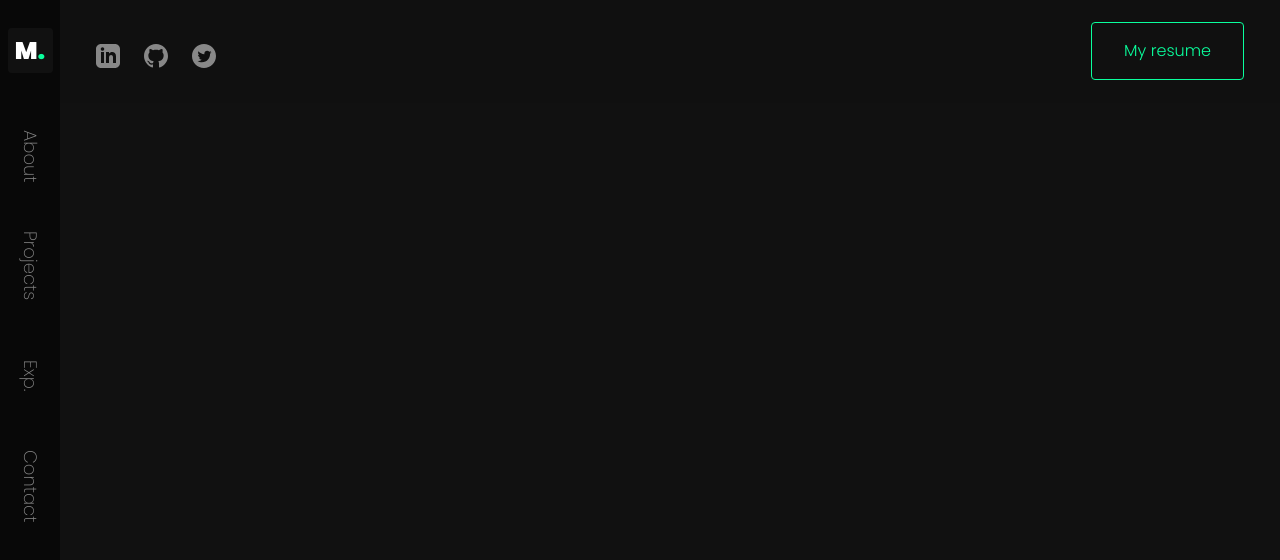
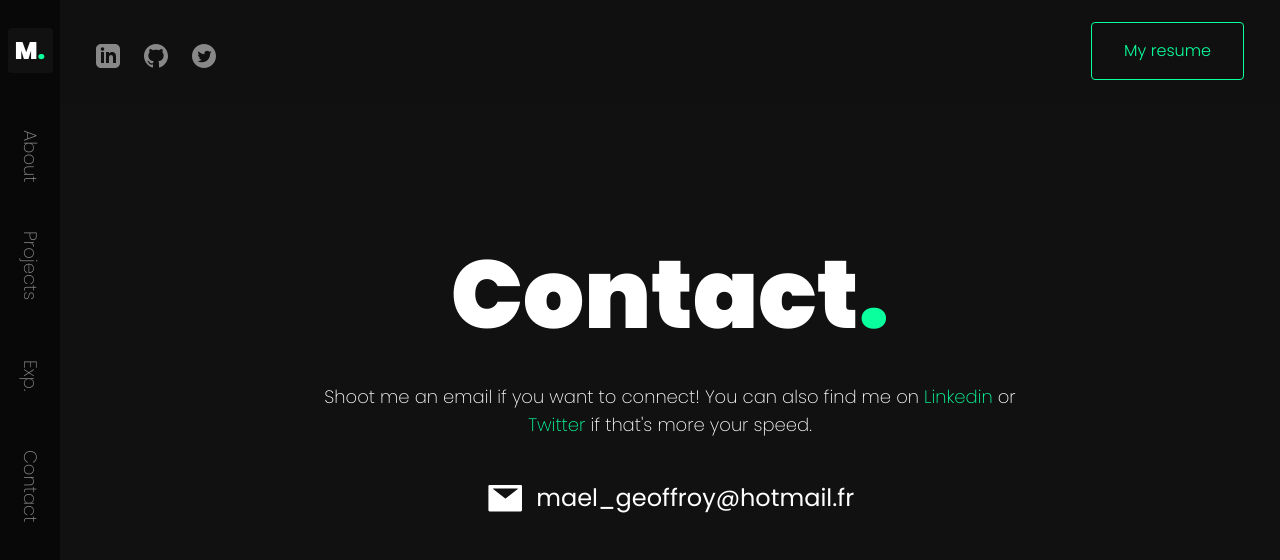
Before and after one commit to maelgff/website, a Next.js app: page / in a window 1280 px wide. Shown: the top 560 px of the page. Built offline with nearby package versions, Linux system fonts and the light colour scheme.

Commit message:
feat(website): contact

```diff
--- a/src/app/page.tsx
+++ b/src/app/page.tsx
@@ -1,4 +1,6 @@
 'use client'
+import { Contact } from '@/components/Contact'
+import { Footer } from '@/components/Footer'
 import { Header } from '@/components/Header'
 import { Navbar } from '@/components/Navbar'
 
@@ -10,6 +12,8 @@ export default function Home() {
 				<Header />
 				<section></section>
 				<section></section>
+				<Contact />
+				<Footer />
 			</main>
 		</>
 	)
--- /dev/null
+++ b/src/components/About.tsx
@@ -0,0 +1,10 @@
+export const About: React.FC = () => {
+	return (
+		<section id='about' className='relative z-10 m-auto p-36 overflow-hidden max-w-1150'>
+			<div></div>
+			<h3>
+				<div>About</div>
+			</h3>
+		</section>
+	)
+}
--- /dev/null
+++ b/src/components/Contact.tsx
@@ -0,0 +1,55 @@
+export const Contact: React.FC = () => {
+	return (
+		<section id='contact' className='relative z-10 m-auto p-36 overflow-hidden max-w-1150'>
+			<div className='max-w-700 m-auto rounded-2xl'>
+				<div>
+					<h4 className='font-black text-center leading-none text-8xl text-white'>
+						Contact<span className='text-brand'>.</span>
+					</h4>
+				</div>
+				<div>
+					<p className='text-center font-extralight my-10 text-white text-lg'>
+						Shoot me an email if you want to connect! You can also find me on{' '}
+						<a
+							className='text-brand hover:underline'
+							target='_blank'
+							rel='nofollow'
+							href='https://www.linkedin.com'
+						>
+							Linkedin
+						</a>{' '}
+						or{' '}
+						<a
+							className='text-brand hover:underline'
+							target='_blank'
+							rel='nofollow'
+							href='https://www.twitter.com'
+						>
+							Twitter
+						</a>{' '}
+						if that's more your speed.
+					</p>
+				</div>
+				<div>
+					<a href='mailto:mael_geoffroy@hotmail.fr'>
+						<div className='group flex items-center justify-center w-fit m-auto text-2xl gap-3 text-white'>
+							<svg
+								className='text-white fill-current group-hover:text-brand bg-icon'
+								stroke='currentColor'
+								fill='currentColor'
+								stroke-width='0'
+								viewBox='0 0 1024 1024'
+								height='2.4rem'
+								width='2.4rem'
+								xmlns='http://www.w3.org/2000/svg'
+							>
+								<path d='M928 160H96c-17.7 0-32 14.3-32 32v640c0 17.7 14.3 32 32 32h832c17.7 0 32-14.3 32-32V192c0-17.7-14.3-32-32-32zm-80.8 108.9L531.7 514.4c-7.8 6.1-18.7 6.1-26.5 0L189.6 268.9A7.2 7.2 0 0 1 194 256h648.8a7.2 7.2 0 0 1 4.4 12.9z'></path>
+							</svg>
+							<span className='group-hover:text-brand'>mael_geoffroy@hotmail.fr</span>
+						</div>
+					</a>
+				</div>
+			</div>
+		</section>
+	)
+}
--- /dev/null
+++ b/src/components/Footer.tsx
@@ -0,0 +1,3 @@
+export const Footer: React.FC = () => {
+	return <div className='h-[200px] bg-footer'></div>
+}
--- /dev/null
+++ b/src/components/utils/Reveal.tsx
@@ -0,0 +1,12 @@
+interface Props {
+	children: JSX.Element
+	width: 'fit-content' | 'full'
+}
+
+export const Reveal: React.FC<Props> = ({ children }) => {
+	return (
+		<div className='relative'>
+			<div>{children}</div>
+		</div>
+	)
+}
--- a/tailwind.config.ts
+++ b/tailwind.config.ts
@@ -17,16 +17,21 @@ const config: Config = {
         'black-8': '#080808',
         'black-17': '#111',
         'brand': '#0aff9d',
-        'opaque': 'hsla(0,0%,7%,.25)'
+        'opaque': 'hsla(0,0%,7%,.25)',
+        'footer': 'linear-gradient(180deg, #111, #080808)'
       },
       gridTemplateColumns: {
         'custom': '60px 1fr'
       },
       height: {
-        'header': 'calc(45px + 3.6rem)',
+        'header': 'calc(45px + 3.6rem)'
       },
       backgroundSize: {
         'icon': '24px 24px',
+      },
+      maxWidth: {
+        '700': '700px',
+        '1150': '1150px'
       }
     },
   },
```
